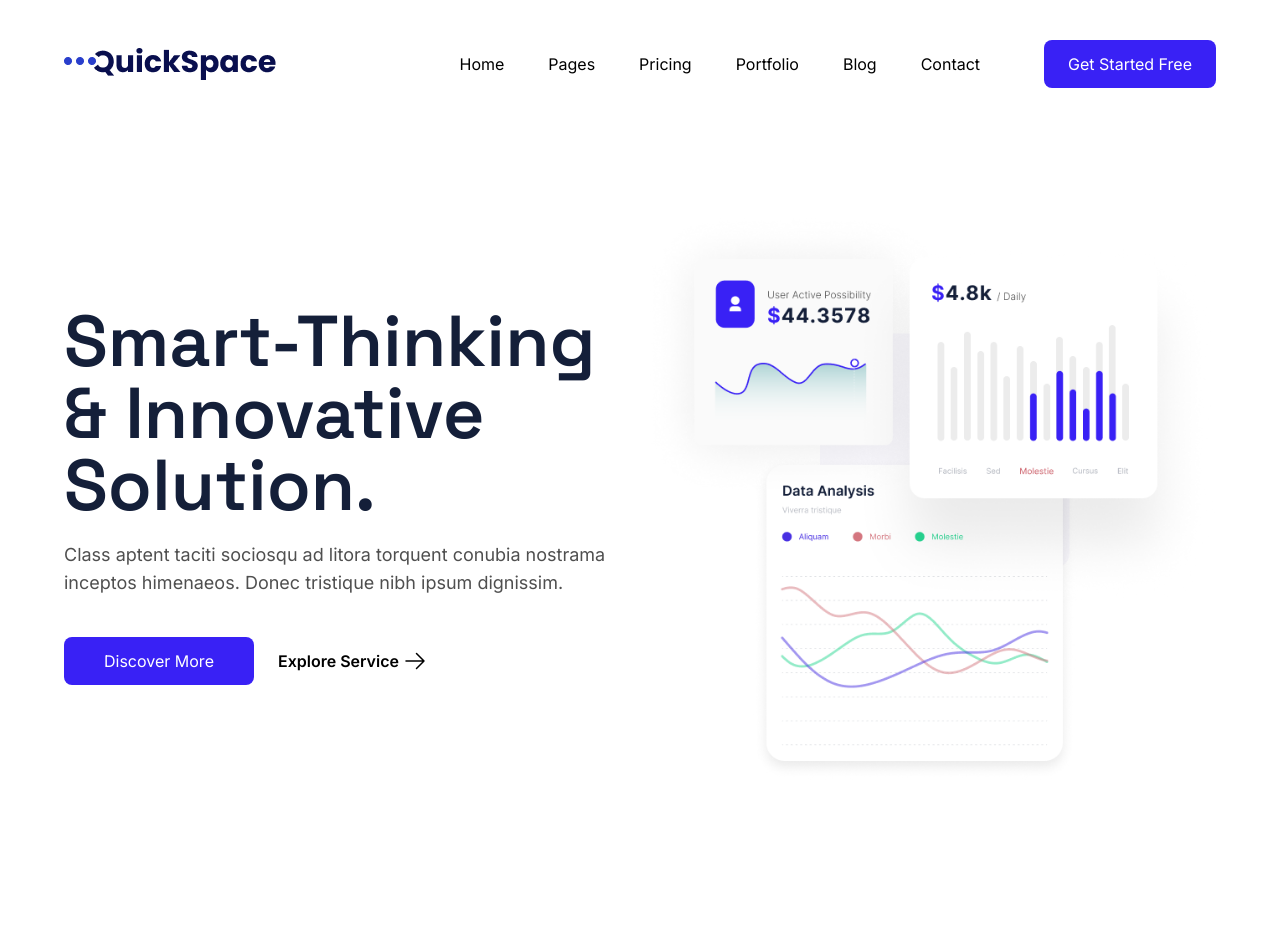
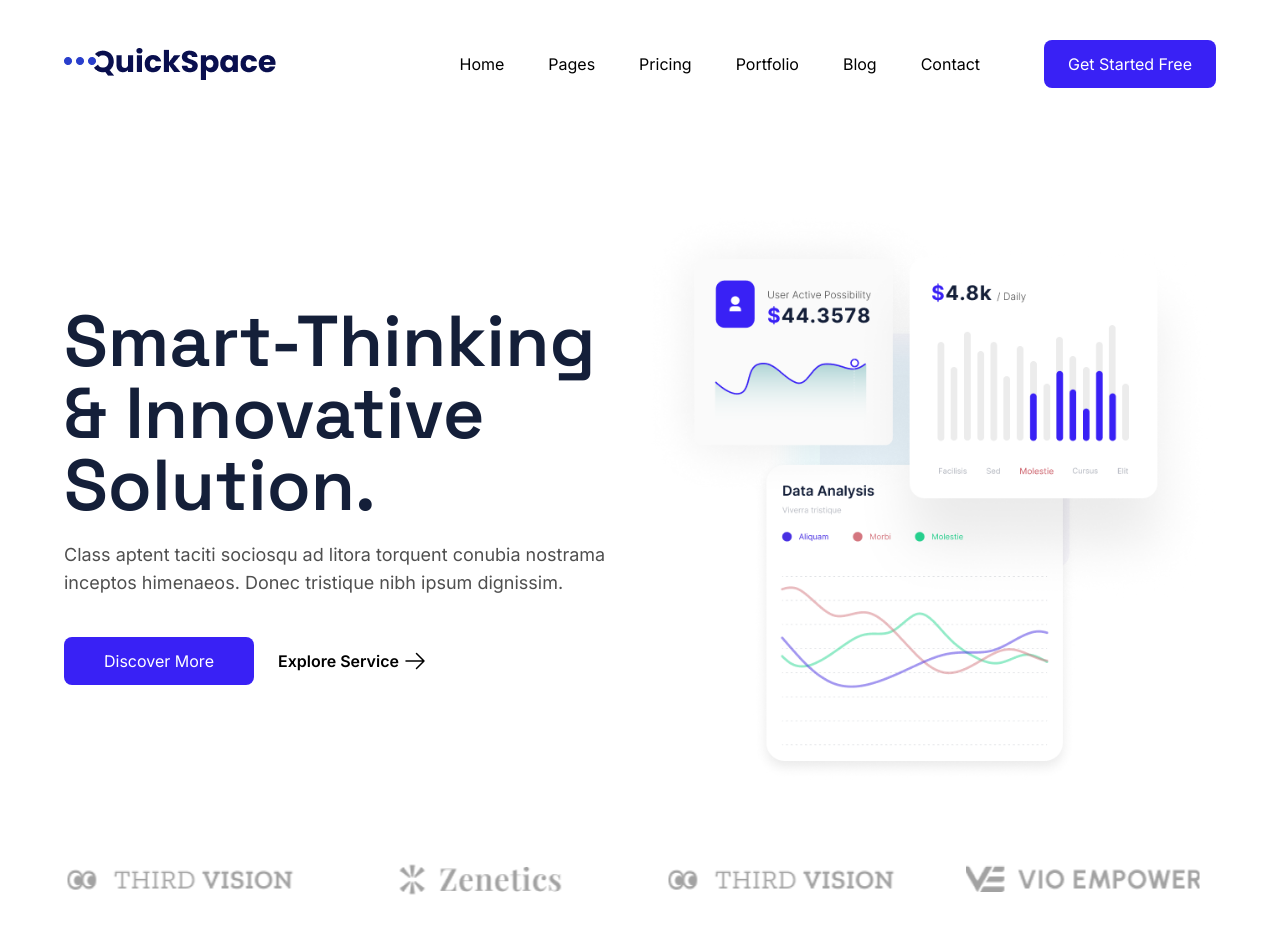
Before and after one commit to hr-sobuj/vue-landing-page, a Vue app: page / in a window 1280 px wide. Shown: the top 952 px of the page. Built offline with nearby package versions, Linux system fonts and the light colour scheme.

Commit message:
refactoring the code

```diff
--- a/package.json
+++ b/package.json
@@ -9,8 +9,6 @@
     "preview": "vite preview"
   },
   "dependencies": {
-    "@headlessui/vue": "^1.7.19",
-    "@heroicons/vue": "^2.1.1",
     "swiper": "^11.0.7",
     "vue": "^3.4.21"
   },
--- a/src/container/home/Brands.vue
+++ b/src/container/home/Brands.vue
@@ -19,7 +19,7 @@ const {
 </script>
 
 <template name="Brands">
-  <section id="brands" class="clear-both mt-[300px]">
+  <section id="brands">
     <div class="container">
       <swiper
         :modules="modules"
--- a/src/container/home/HeroSection.vue
+++ b/src/container/home/HeroSection.vue
@@ -65,8 +65,13 @@ const {
         </div>
       </div>
       <div class="block md:basis-1/2 w-full order-2">
-        <div class="flex justify-center">
+        <div class="flex justify-center relative">
           <img :src="heroGroupImg.src" :alt="heroGroupImg.alt" />
+          <div
+            class="absolute left-[13%] md:left-[26%] top-[24%] rounded-full z-[-200]"
+          >
+            <div class="bg-[#15BEE3] p-28 opacity-[0.07] blur-md"></div>
+          </div>
         </div>
       </div>
     </div>
```
Also changed, not shown: 1 other file (tests, documents, lock files or other folders).
